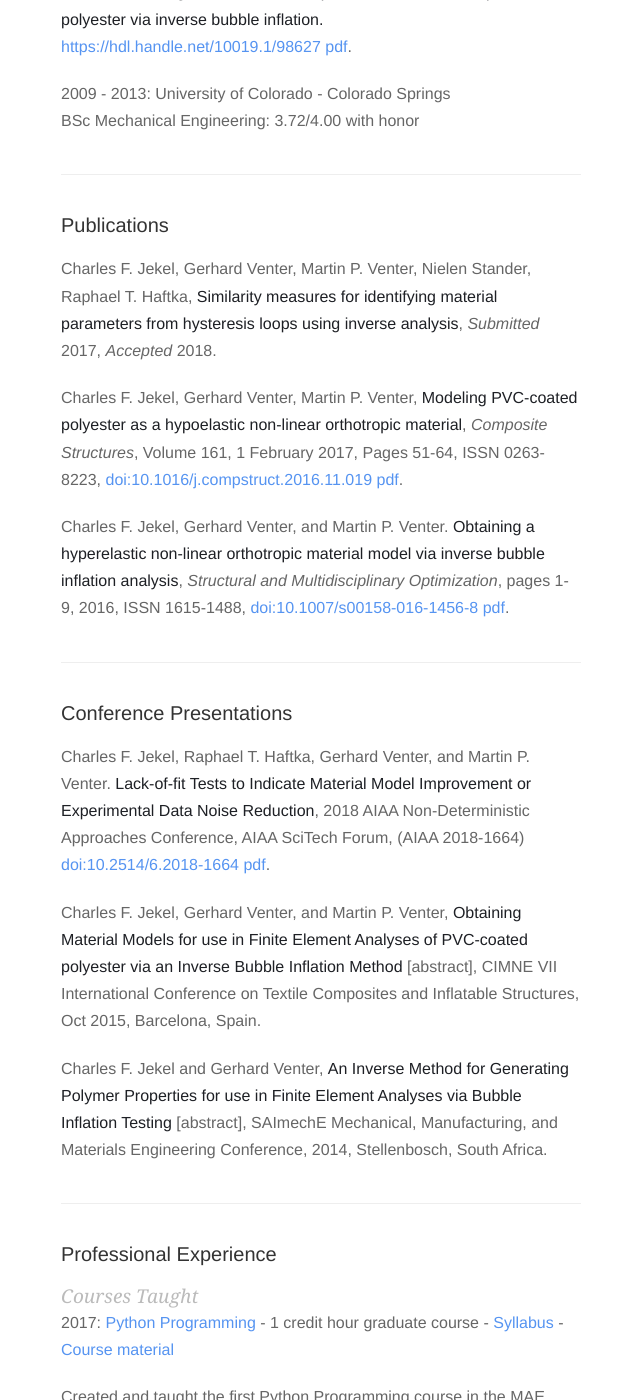
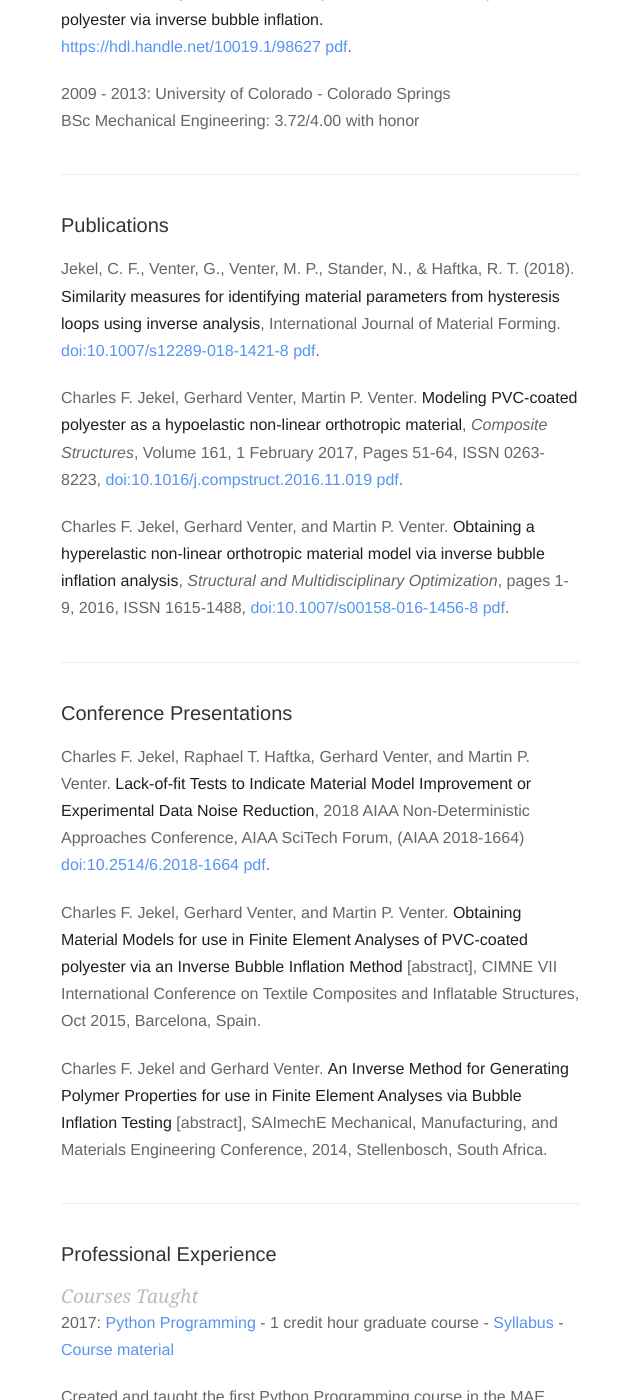
Before and after one commit to cjekel/cjekel.github.io, a Jekyll site: the page built from cv.md, in a window 1280 px wide and 1400 px high, scrolled down 631 px. Shown: the whole window, without its empty margins (319-959 px from the left). Built offline with Jekyll 4.4.1, drawn with Linux system fonts in a browser that asks for light colours; nearby versions of some CDN libraries; some of the changed text lies outside the part shown.

Commit message:
update CV

```diff
--- a/cv.md
+++ b/cv.md
@@ -18,9 +18,9 @@
 
 ---
 ### Publications
-Charles F. Jekel, Gerhard Venter, Martin P. Venter, Nielen Stander, Raphael T. Haftka, **Similarity measures for identifying material parameters from hysteresis loops using inverse analysis**, *Submitted* 2017, *Accepted* 2018.
+Jekel, C. F., Venter, G., Venter, M. P., Stander, N., & Haftka, R. T. (2018). **Similarity measures for identifying material parameters from hysteresis loops using inverse analysis**, International Journal of Material Forming. [doi:10.1007/s12289-018-1421-8](https://doi.org/10.1007/s12289-018-1421-8) [pdf]({{ "/" | relative_url  }}assets/papers/JekelArea_IJMF_rev05_final.pdf).
 
-Charles F. Jekel, Gerhard Venter, Martin P. Venter, **Modeling PVC-coated polyester as a hypoelastic non-linear orthotropic material**, *Composite Structures*, Volume 161, 1 February 2017, Pages 51-64, ISSN 0263-8223, [doi:10.1016/j.compstruct.2016.11.019](https://dx.doi.org/10.1016/j.compstruct.2016.11.019) [pdf]({{ "/" | relative_url  }}assets/papers/JekelModelingPVC-CoatedPolyester.pdf).
+Charles F. Jekel, Gerhard Venter, Martin P. Venter. **Modeling PVC-coated polyester as a hypoelastic non-linear orthotropic material**, *Composite Structures*, Volume 161, 1 February 2017, Pages 51-64, ISSN 0263-8223, [doi:10.1016/j.compstruct.2016.11.019](https://dx.doi.org/10.1016/j.compstruct.2016.11.019) [pdf]({{ "/" | relative_url  }}assets/papers/JekelModelingPVC-CoatedPolyester.pdf).
 
 Charles F. Jekel, Gerhard Venter, and Martin P. Venter. **Obtaining a hyperelastic non-linear orthotropic material model via inverse bubble inflation analysis**, *Structural and Multidisciplinary Optimization*, pages 1-9, 2016, ISSN 1615-1488, [doi:10.1007/s00158-016-1456-8](https:////dx.doi.org/10.1007/s00158-016-1456-8) [pdf]({{ "/" | relative_url  }}assets/papers/JekelInverseBubbleInflationFinal.pdf).
 
@@ -28,9 +28,9 @@
 ### Conference Presentations
 Charles F. Jekel, Raphael T. Haftka, Gerhard Venter, and Martin P. Venter. **Lack-of-fit Tests to Indicate Material Model Improvement or Experimental Data Noise Reduction**, 2018 AIAA Non-Deterministic Approaches Conference, AIAA SciTech Forum, (AIAA 2018-1664) [doi:10.2514/6.2018-1664](https://doi.org/10.2514/6.2018-1664) [pdf]({{ "/" | relative_url  }}assets/papers/lofAIAA_rev04.pdf).
 
-Charles F. Jekel, Gerhard Venter, and Martin P. Venter, **Obtaining Material Models for use in Finite Element Analyses of PVC-coated polyester via an Inverse Bubble Inflation Method** [abstract], CIMNE VII International Conference on Textile Composites and Inflatable Structures, Oct 2015, Barcelona, Spain.
+Charles F. Jekel, Gerhard Venter, and Martin P. Venter. **Obtaining Material Models for use in Finite Element Analyses of PVC-coated polyester via an Inverse Bubble Inflation Method** [abstract], CIMNE VII International Conference on Textile Composites and Inflatable Structures, Oct 2015, Barcelona, Spain.
 
-Charles F. Jekel and Gerhard Venter, **An Inverse Method for Generating Polymer Properties for use in Finite Element Analyses via Bubble Inflation Testing** [abstract], SAImechE Mechanical, Manufacturing, and Materials Engineering Conference, 2014, Stellenbosch, South Africa.
+Charles F. Jekel and Gerhard Venter. **An Inverse Method for Generating Polymer Properties for use in Finite Element Analyses via Bubble Inflation Testing** [abstract], SAImechE Mechanical, Manufacturing, and Materials Engineering Conference, 2014, Stellenbosch, South Africa.
 
 ---
 ### Professional Experience
@@ -44,6 +44,8 @@
 [pwlf](https://github.com/cjekel/piecewise_linear_fit_py): A library for fitting continuous piecewise linear functions to two dimensional data.
 
 [tindetheus](https://github.com/cjekel/tindetheus): A Python application that allows users to build their own personalized machine learning models using computer vision. The models can automatically like users on Tinder, based on the user's own historical preference.
+
+[similaritymeasures](https://github.com/cjekel/Similarity_measures_for_identifying_material_parameters_from_hysteresis_loops_using_inverse_analysis): Quantify the difference between two curves using the Partial Curve Mapping method, Area between two curves, Discrete Fréchet distance, and Curve Length based similarity measure. This is useful to quantify the difference between material load/unload curves.
 
 ## UTC Aerospace Systems
 2013 - 2014: Manufacturing Engineer
```
Also changed, not shown: 1 other file.
